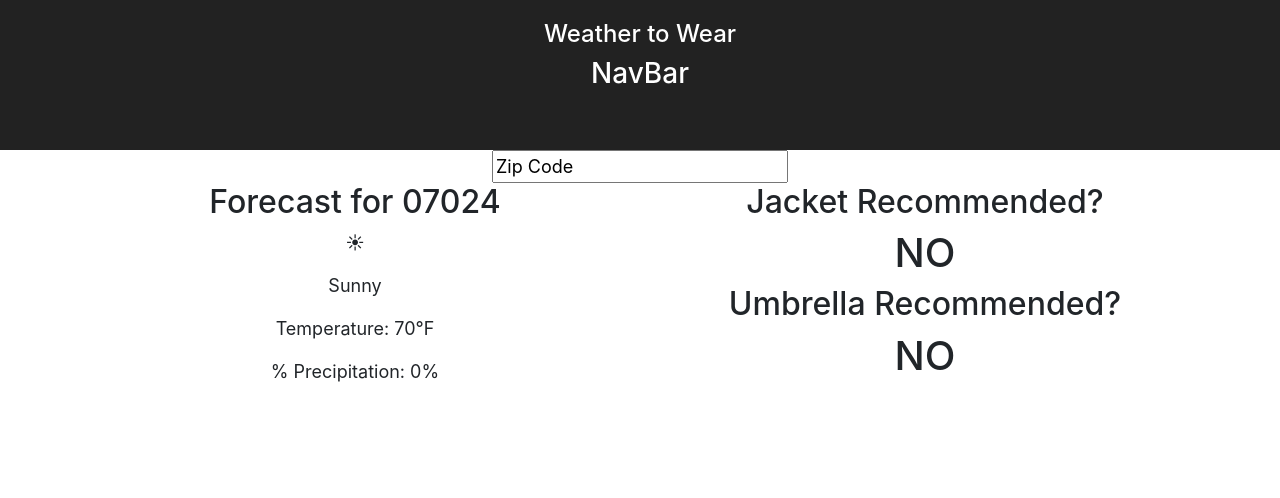
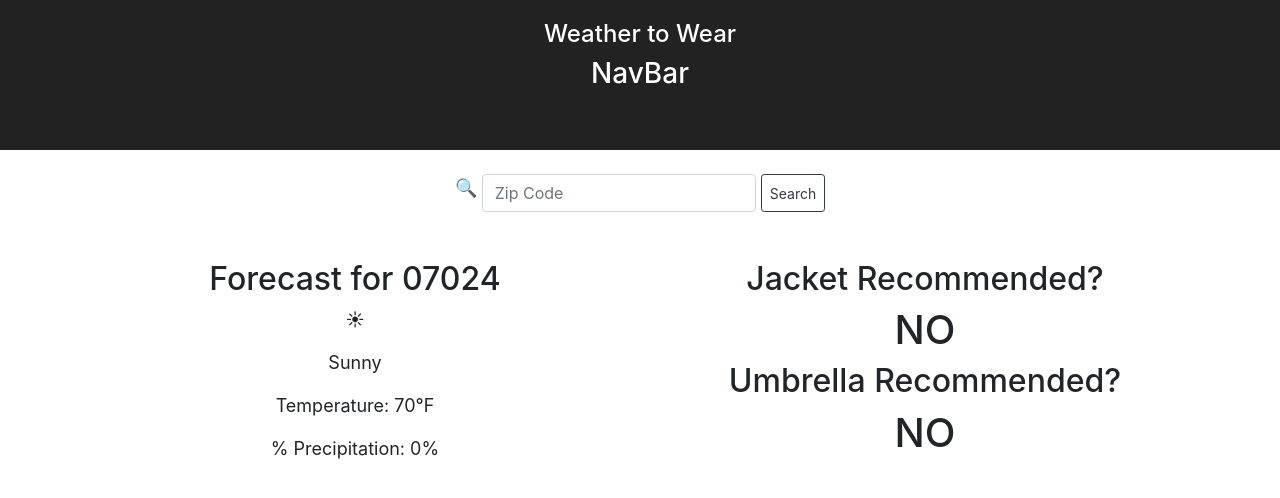
Before and after one commit to hyoyou/weather-to-wear, a React (Create React App) app in the folder weather-to-wear-client/: page / in a window 1280 px wide. Shown: the top 498 px of the page. Built offline with nearby package versions, Linux system fonts and the light colour scheme.

Commit message:
wire up Search Bar to console.log input

```diff
--- a/weather-to-wear-client/src/App.js
+++ b/weather-to-wear-client/src/App.js
@@ -12,10 +12,10 @@
           <h1 className="App-title">Weather to Wear</h1>
           <h3>NavBar</h3>
         </header>
-        <p className="App-intro">
+        <div className="App-intro">
           <SearchBar />
           <ForecastOverview />
-        </p>
+        </div>
       </div>
     );
   }
--- a/weather-to-wear-client/src/Components/ForecastOverview.js
+++ b/weather-to-wear-client/src/Components/ForecastOverview.js
@@ -7,12 +7,12 @@
 class ForecastOverview extends Component {
   render() {
     return (
-      <div className="container">
+      <div className="container py-4">
         <div className="row">
           <div className="col-md">
             <ForecastDetail />
           </div>
-          <div className="col-sm">
+          <div className="col-md">
             <Jacket />
             <Umbrella />
           </div>
--- a/weather-to-wear-client/src/Components/SearchBar.js
+++ b/weather-to-wear-client/src/Components/SearchBar.js
@@ -1,8 +1,34 @@
 import React, { Component } from 'react';
 
 class SearchBar extends Component {
+  constructor(props) {
+    super(props);
+
+    this.state = {
+      zipCode: ''
+    };
+  }
+
+  onInputZipCode(zipcode) {
+    console.log({zipcode})
+  }
+
   render() {
-    return <input value="Zip Code" />
+    return (
+      <form>
+        <div className="form-row justify-content-center py-4">
+          <label>&#x1F50D;</label>
+          <div className="col-auto">
+            <input
+              type="text"
+              className="form-control"
+              placeholder="Zip Code"
+              onChange={event => this.onInputZipCode(event.target.value)} />
+          </div>
+          <button className="btn btn-outline-dark btn-sm" type="submit">Search</button>
+        </div>
+      </form>
+    )
   };
 }
 
```
